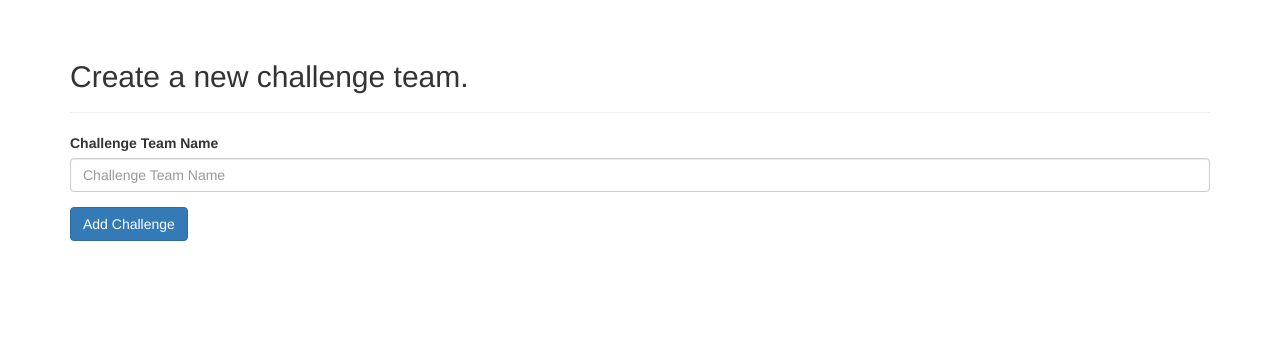
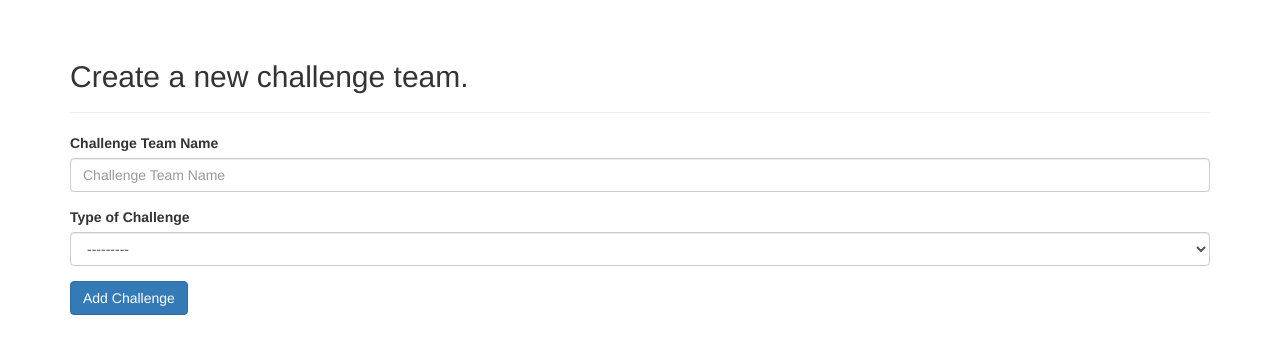
Before and after one commit to annemarienicholls/az_challenge, a Django app: page /new_challenge/ in a window 1280 px wide. Shown: the part 51-405 px from the top of the page. Run offline with Django 3.2, Linux system fonts and the light colour scheme; the visitor is signed in with stand-in values (Sample User, id 1); data comes from the database, SQL or seed files in the repository; some libraries are stand-ins or nearby versions.

Commit message:
Challenge and Activity Types

```diff
--- a/az_challenges/forms.py
+++ b/az_challenges/forms.py
@@ -5,8 +5,8 @@ from .models import ChallengeGroup, Member, Activity
 class ChallengeForm(forms.ModelForm):
 	class Meta:
 		model = ChallengeGroup
-		fields = ['name']
-		labels = {'name': 'Challenge Team Name'}
+		fields = ['name', 'challenge_type']
+		labels = {'name': 'Challenge Team Name', 'challenge_type': 'Type of Challenge'}
 
 class MemberForm(forms.ModelForm):
 	class Meta:
@@ -17,8 +17,8 @@ class MemberForm(forms.ModelForm):
 class ActivityForm(forms.ModelForm):
 	class Meta:
 		model = Activity
-		fields=['owner', 'category', 'details', 'date_completed']
-		labels = {'owner': 'Team Member who owns activity',
+		fields=['owner', 'activity_type', 'category', 'details', 'date_completed']
+		labels = {'owner': 'Team Member who owns activity', 'activity_type': 'Type of Activity',
 					'category': 'Letter of alphabet', 'details': 'Activity chosen',
 					'date_completed': 'Date activity completed'
 				}
--- a/az_challenges/models.py
+++ b/az_challenges/models.py
@@ -1,8 +1,25 @@
 from django.db import models
 from django.contrib.auth.models import User
 
+class ChallengeType(models.Model):
+	"""Type of challenge, e.g. A-Z or other"""
+	name = models.CharField(max_length=50)
+
+	def __str__(self):
+		return self.name
+
+class ActivityType(models.Model):
+	"""Type of activity, linked to ChallengeType"""
+	name = models.CharField(max_length=20)
+	challenge_type = models.ForeignKey(ChallengeType, on_delete=models.CASCADE)
+
+	def __str__(self):
+		return self.name
+
+
 class ChallengeGroup(models.Model):
 	"""Links people with activities for a single challenge"""
+	challenge_type = models.ForeignKey(ChallengeType, on_delete=models.CASCADE)
 	name = models.CharField(max_length=200)
 	date_added = models.DateTimeField(auto_now_add=True)
 	owner = models.ForeignKey(User, on_delete=models.CASCADE)
@@ -26,6 +43,7 @@ class Activity(models.Model):
 	"""Activities in the challenge. Category (e.g. letter) and owner only are mandatory."""
 	challenge_group = models.ForeignKey(ChallengeGroup, on_delete=models.CASCADE)
 	owner = models.ForeignKey(Member, on_delete=models.CASCADE)
+	activity_type = models.ForeignKey(ActivityType, on_delete=models.CASCADE)
 	category = models.CharField(max_length=50)
 	details = models.CharField(max_length=200, blank=True, default='')
 	date_unlocked = models.DateTimeField(auto_now_add=True)
--- a/az_challenges/templates/az_challenges/challenge.html
+++ b/az_challenges/templates/az_challenges/challenge.html
@@ -2,7 +2,7 @@
 
 {% block header %}
   <h2>{{ challenge }}</h2>
-  <small> <a href="{% url 'az_challenges:edit_challenge' challenge.id %}" class="list-group-item">Edit challenge name</a></small>
+  <small> <a href="{% url 'az_challenges:edit_challenge' challenge.id %}" class="list-group-item">Edit challenge</a></small>
 {% endblock header %}
 
 {% block content %}
--- a/az_challenges/templates/az_challenges/challenges.html
+++ b/az_challenges/templates/az_challenges/challenges.html
@@ -11,6 +11,7 @@
       <li>
 		  <h3>
 		    <a href="{% url 'az_challenges:challenge' challenge.id %}">{{ challenge }}</a>
+		    <small>{{ challenge.challenge_type }}</small>
 		  </h3>
 	  </li>
     {% empty %}
--- a/az_challenges/views.py
+++ b/az_challenges/views.py
@@ -3,7 +3,7 @@ from django.http import HttpResponseRedirect, Http404
 from django.urls import reverse
 from django.contrib.auth.decorators import login_required
 
-from .models import ChallengeGroup, Member, Activity
+from .models import ChallengeGroup, Member, Activity, ChallengeType, ActivityType
 from .forms import ChallengeForm, MemberForm, ActivityForm
 
 def index(request):
@@ -14,7 +14,8 @@ def index(request):
 def challenges(request):
 	"""Show all Challenges."""
 	challenges = ChallengeGroup.objects.filter(owner=request.user).order_by('date_added')
-	context = {'challenges': challenges}
+	challenge_types = ChallengeType.objects.all()
+	context = {'challenges': challenges, 'challenge_types': challenge_types}
 	return render(request, 'az_challenges/challenges.html', context)
 
 @login_required
@@ -107,10 +108,12 @@ def new_activity(request, challenge_id):
 		# No data submitted; create a blank form.
 		form = ActivityForm()
 		form.fields['owner'].queryset = Member.objects.filter(challenge_group = challenge_id)
+		form.fields['activity_type'].queryset = ActivityType.objects.filter(challenge_type = challenge.challenge_type)
 	else:
 		# POST data submitted; process data
 		form = ActivityForm(data=request.POST)
 		form.fields['owner'].queryset = Member.objects.filter(challenge_group = challenge_id)
+		form.fields['activity_type'].queryset = ActivityType.objects.filter(challenge_type = challenge.challenge_type)
 		if form.is_valid():
 			new_activity = form.save(commit=False)
 			new_activity.challenge_group = challenge
@@ -135,10 +138,12 @@ def edit_activity(request, activity_id):
 		# Initial request; pre-fill with the current member
 		form = ActivityForm(instance=activity)
 		form.fields['owner'].queryset = Member.objects.filter(challenge_group = challenge.id)
+		form.fields['activity_type'].queryset = ActivityType.objects.filter(challenge_type = challenge.challenge_type)
 	else:
 		# POST data submitted; process data
 		form = ActivityForm(instance=activity, data=request.POST)
 		form.fields['owner'].queryset = Member.objects.filter(challenge_group = challenge.id)
+		form.fields['activity_type'].queryset = ActivityType.objects.filter(challenge_type = challenge.challenge_type)
 		if form.is_valid():
 			form.save()
 			return HttpResponseRedirect(reverse('az_challenges:challenge', args=[challenge.id]))
```
Also changed, not shown: az_challenges/migrations/0007_challengetype.py (added), az_challenges/migrations/0008_auto_20180615_0828.py (added), az_challenges/migrations/0009_challengegroup_challenge_type.py (added), az_challenges/migrations/0010_activitytype.py (added), az_challenges/migrations/0011_auto_20180615_0923.py (added), az_challenges/migrations/0012_activity_activity_type.py (added).
